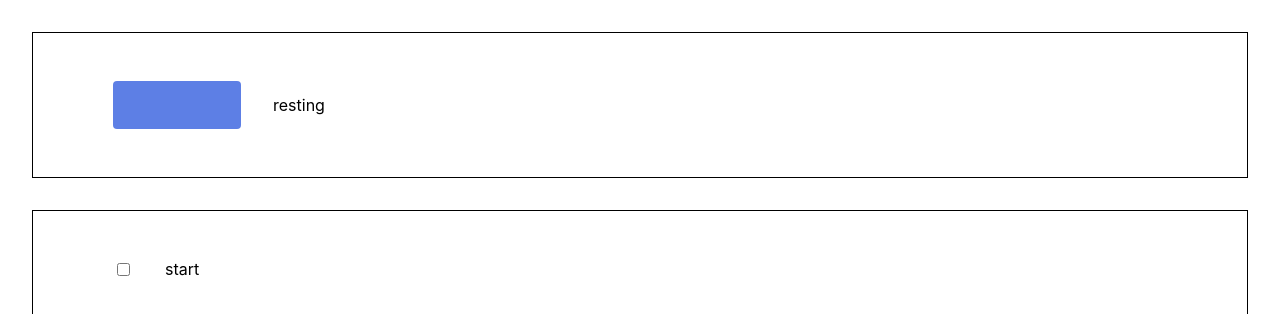
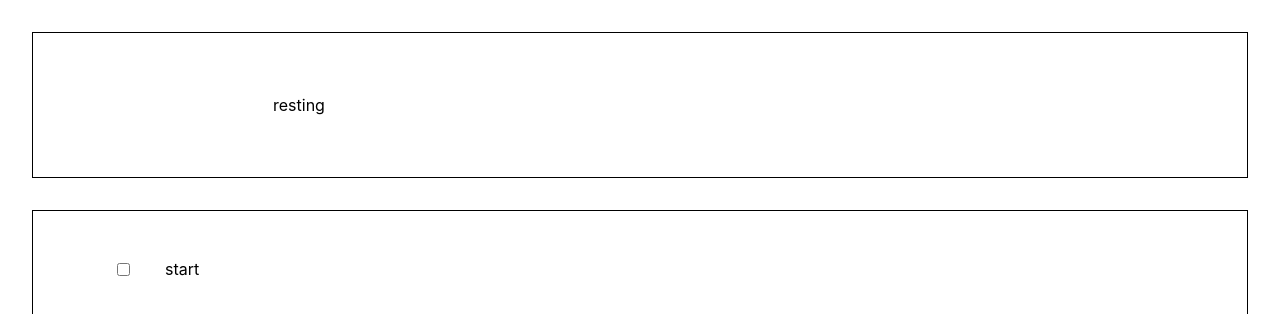
Before and after one commit to KutnerUri/demo-interactions, a React (Create React App) app: page / in a window 1280 px wide. Shown: the top 314 px of the page. Built offline with nearby package versions, Linux system fonts and the light colour scheme.

Commit message:
milder item

```diff
--- a/src/App.css
+++ b/src/App.css
@@ -5,7 +5,5 @@
   gap: 2em;
   align-items: center;
 
-  --accent-rgb: 65, 105, 225;
-
   border: 1px solid black;
 }
--- a/src/components/item.tsx
+++ b/src/components/item.tsx
@@ -1,14 +1,27 @@
 import { styled } from "@stitches/react";
 import { times } from "../effects/times";
+import { theme } from "./theme";
+
+// const accentBgColor = "rgba(var(--accent-rgb), var(--bg-opacity, 0.85))";
 
 export const Item = styled("div", {
   display: "inline-block",
   width: "8em",
   height: "3em",
-//   border: "2px solid hsl(0, 0%, 100%)",
-//   outline: "5px solid hsl(0, 0%, 85%)",
+  //   outline: "5px solid hsl(0, 0%, 85%)",
   borderRadius: "4px",
-  background: "rgb(var(--accent-rgb), var(--bg-opacity, 0.85))",
+  border: `2px solid ${theme.borderColor}`,
+  background: theme.backgroundAccent,
+  transition: `all ${times.normal}`,
 
-  transition: `all ${times.normal}`,
+  "--bg-opacity": 0.23,
+
+  variants: {
+    priority: {
+      cta: {
+        borderColor: "transparent",
+        "--bg-opacity": "0.85",
+      },
+    },
+  },
 });
--- a/src/components/theme.tsx
+++ b/src/components/theme.tsx
@@ -1,7 +1,9 @@
 import { css } from "@stitches/react";
 
-const royalBlue = "65, 105, 225";
-// const royalBlue = "255, 105, 100";
+// do NOT export
+const values = {
+  royalBlue: "65, 105, 225",
+};
 
 export const theme = {
   accentColor: "rgb(var(--accent-color))",
@@ -9,6 +11,7 @@ export const theme = {
   background: "rgba(var(--bg-color), var(--bg-opacity))",
   backgroundAccent: "rgba(var(--accent-color), var(--bg-opacity))",
   // backgroundAccentFull: "rgba(var(--accent-color), var(--bg-opacity))",
+  borderColor: "var(--border-color)",
 
   onAccent: "var(--on-accent-color)",
 
@@ -26,8 +29,10 @@ export const modernTheme = css({
   background: "#ffffff",
   color: "#000000d8",
 
-  "--accent-color": royalBlue,
+  "--accent-color": values.royalBlue,
   "--bg-color": "0, 0, 0",
+  "--border-color": "transparent",
+  // "--border-color": "hsla(0, 0%, 61%, 0.38)",
 
   "--on-accent-color": "#ffffff",
 
@@ -50,7 +55,7 @@ export const cyberpunkTheme = css({
   transition: "all 300ms",
   background: "#121212",
   color: "#ffffffd8",
-  "--accent-color": royalBlue,
+  "--accent-color": values.royalBlue,
   "--bg-color": "255, 255, 255",
 
   "--on-accent-color": "#000000d8",
```
